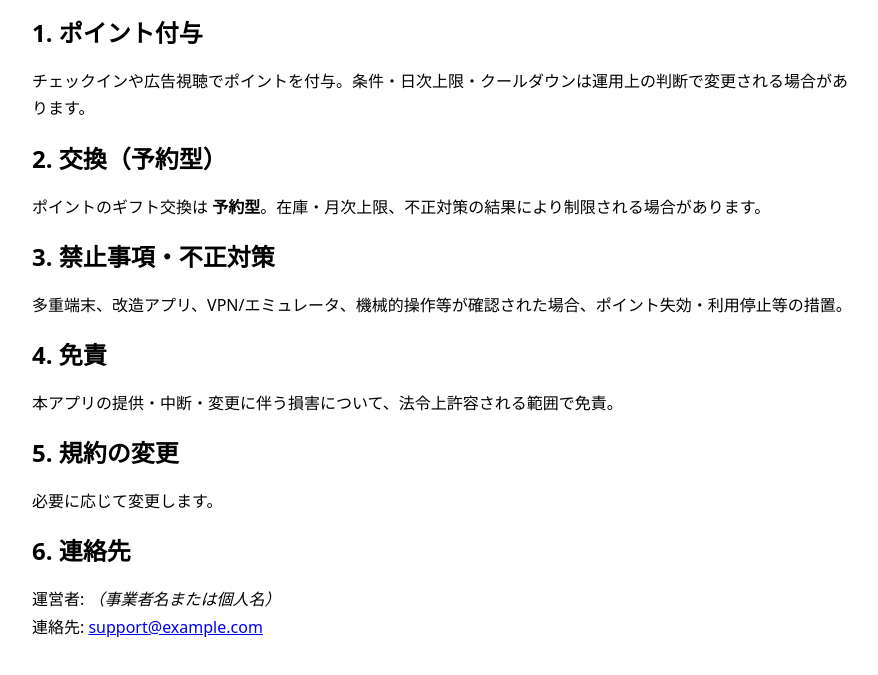
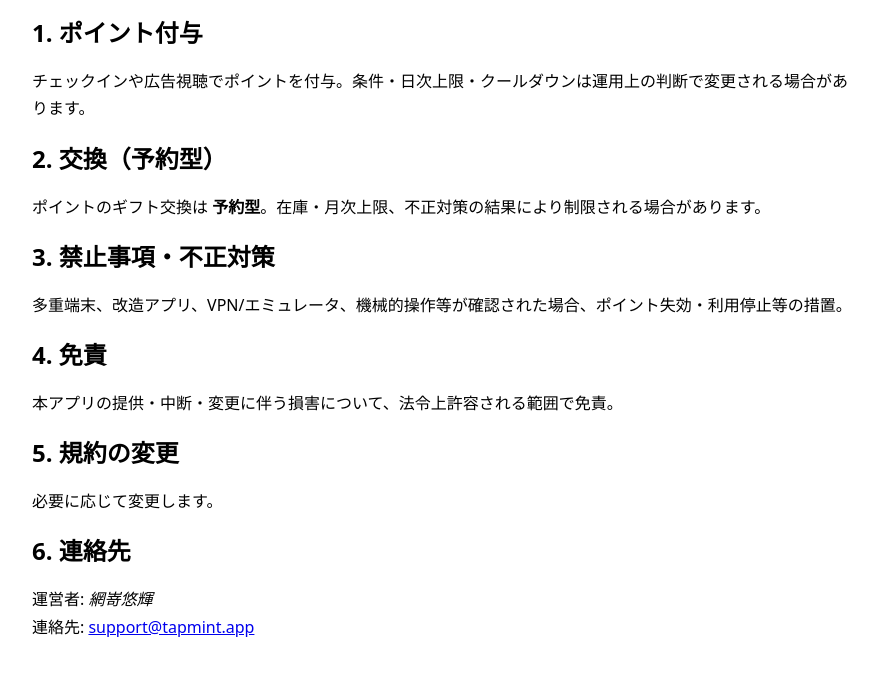
Before and after one commit to amiricanali2025-ops/tapmint-site, a plain HTML site: page terms_jp.html in a window 1280 px wide. Shown: the part 133-808 px from the top of the page, without its empty margins (198-1076 px from the left). Drawn offline with Linux system fonts and the light colour scheme.

Commit message:
Update terms_jp.html

```diff
--- a/terms_jp.html
+++ b/terms_jp.html
@@ -7,4 +7,4 @@
 <h2>3. 禁止事項・不正対策</h2><p>多重端末、改造アプリ、VPN/エミュレータ、機械的操作等が確認された場合、ポイント失効・利用停止等の措置。</p>
 <h2>4. 免責</h2><p>本アプリの提供・中断・変更に伴う損害について、法令上許容される範囲で免責。</p>
 <h2>5. 規約の変更</h2><p>必要に応じて変更します。</p>
-<h2>6. 連絡先</h2><p>運営者: <em>（事業者名または個人名）</em><br>連絡先: <a href="mailto:support@example.com">support@example.com</a></p>
+<h2>6. 連絡先</h2><p>運営者: <em>網嵜悠輝</em><br>連絡先: <a href="mailto:support@example.com">support@tapmint.app</a></p>
```
